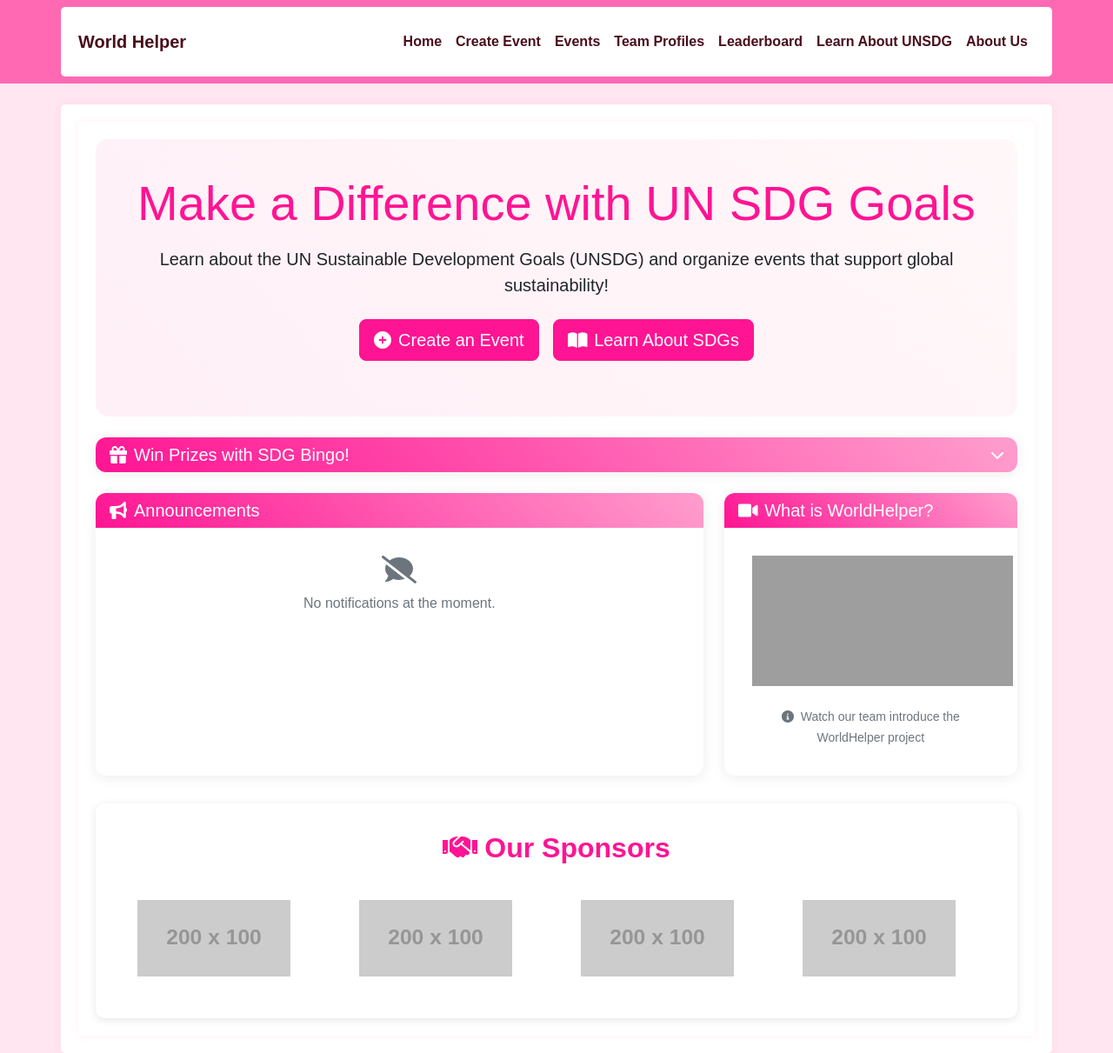
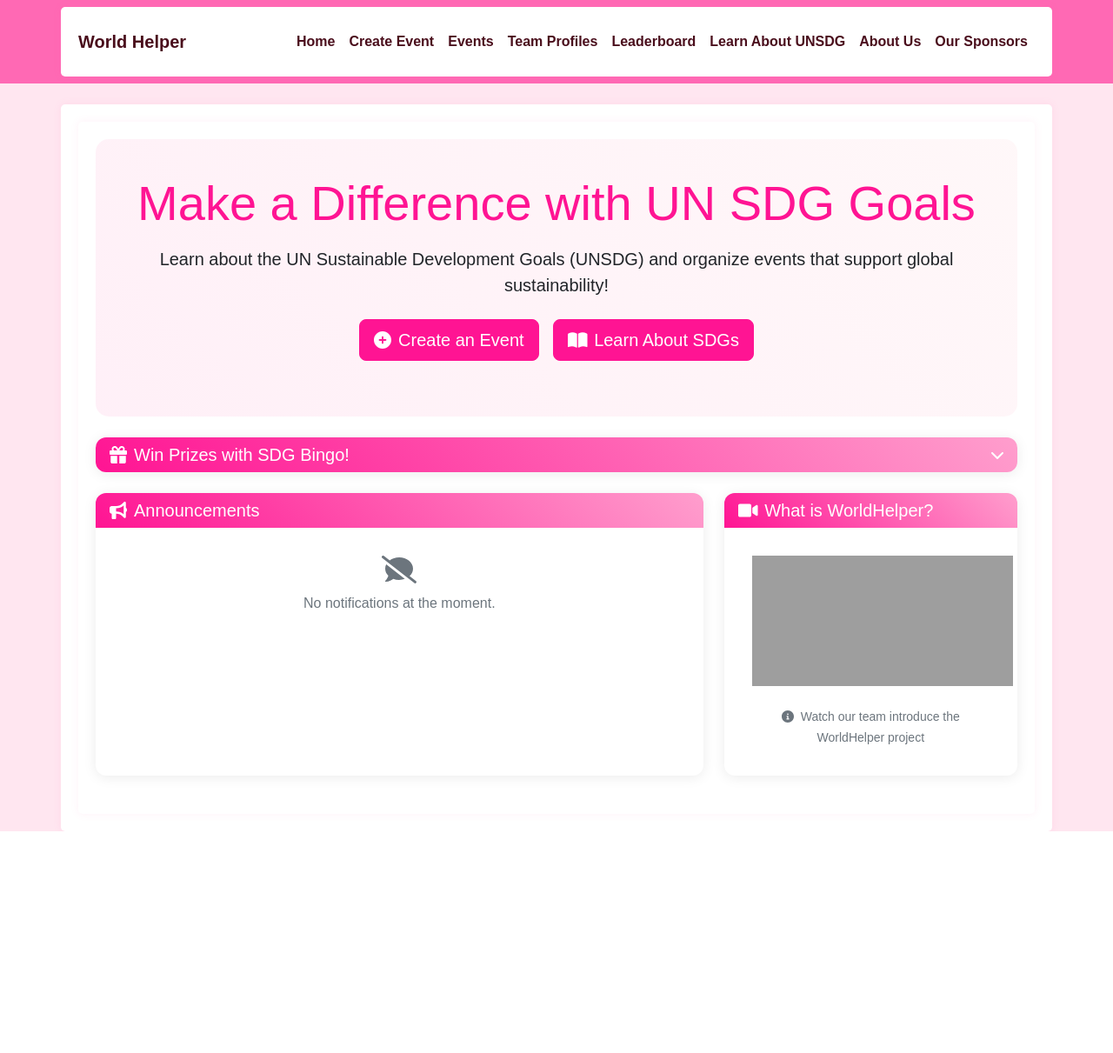
Before and after one commit to ddl-subir-m/unsdg_2025, a Flask app: page / in a window 1280 px wide. Shown: the whole page at 87% size. After the commit the page ends 956 px from the top, so only its background shows below. Run offline with Flask 3, Linux system fonts and the light colour scheme; grey boxes labelled with a size stand in for pictures from a placeholder-image service; data that the repository does not hold is empty; some libraries are stand-ins or nearby versions; some web fonts are replaced; grey boxes are pictures that could not be loaded.

Commit message:
move sponsors to navbar

```diff
--- a/app/main/routes.py
+++ b/app/main/routes.py
@@ -536,3 +536,7 @@ def learn_unsdg():
         }
     }
     return render_template('learn_unsdg.html', sdg_details=sdg_details)
+
+@bp.route('/sponsors')
+def sponsors():
+    return render_template('sponsors.html')
--- a/app/templates/base.html
+++ b/app/templates/base.html
@@ -44,6 +44,9 @@
                     <li class="nav-item">
                         <a class="nav-link" href="{{ url_for('main.about') }}">About Us</a>
                     </li>
+                    <li class="nav-item">
+                        <a class="nav-link" href="{{ url_for('main.sponsors') }}">Our Sponsors</a>
+                    </li>
                 </ul>
             </div>
         </div>
--- a/app/templates/index.html
+++ b/app/templates/index.html
@@ -45,11 +45,6 @@
                                 <h5 class="mb-3">Sample Bingo Card</h5>
                                 <div class="bingo-grid sample-card mx-auto">
                                     <!-- 4x4 grid populated by JavaScript -->
-                                </div>
-                                <div class="text-center mt-3">
-                                    <a href="{{ url_for('main.create_team') }}" class="btn btn-outline-pink">
-                                        <i class="fas fa-users me-2"></i>Create Team to Play
-                                    </a>
                                 </div>
                             </div>
 
@@ -156,27 +151,6 @@
             </div>
         </div>
     </div>
-
-    <!-- Sponsors Section -->
-    <div class="sponsors-section mt-2">
-        <h2 class="text-center theme-pink mb-4">
-            <i class="fas fa-handshake me-2"></i>Our Sponsors
-        </h2>
-        <div class="row justify-content-center align-items-center g-4">
-            <div class="col-6 col-md-3">
-                <img src="https://placehold.co/200x100/ff69b4/ffffff?text=EcoTech" alt="EcoTech" class="img-fluid sponsor-logo">
-            </div>
-            <div class="col-6 col-md-3">
-                <img src="https://placehold.co/200x100/4CAF50/ffffff?text=SolarFlow" alt="SolarFlow" class="img-fluid sponsor-logo">
-            </div>
-            <div class="col-6 col-md-3">
-                <img src="https://placehold.co/200x100/2196F3/ffffff?text=GreenLife" alt="GreenLife" class="img-fluid sponsor-logo">
-            </div>
-            <div class="col-6 col-md-3">
-                <img src="https://placehold.co/200x100/9C27B0/ffffff?text=EcoCircle" alt="EcoCircle" class="img-fluid sponsor-logo">
-            </div>
-        </div>
-    </div>
 </div>
 
 <script>
```
Also changed, not shown: app/templates/sponsors.html (added, +25 -0 lines).
